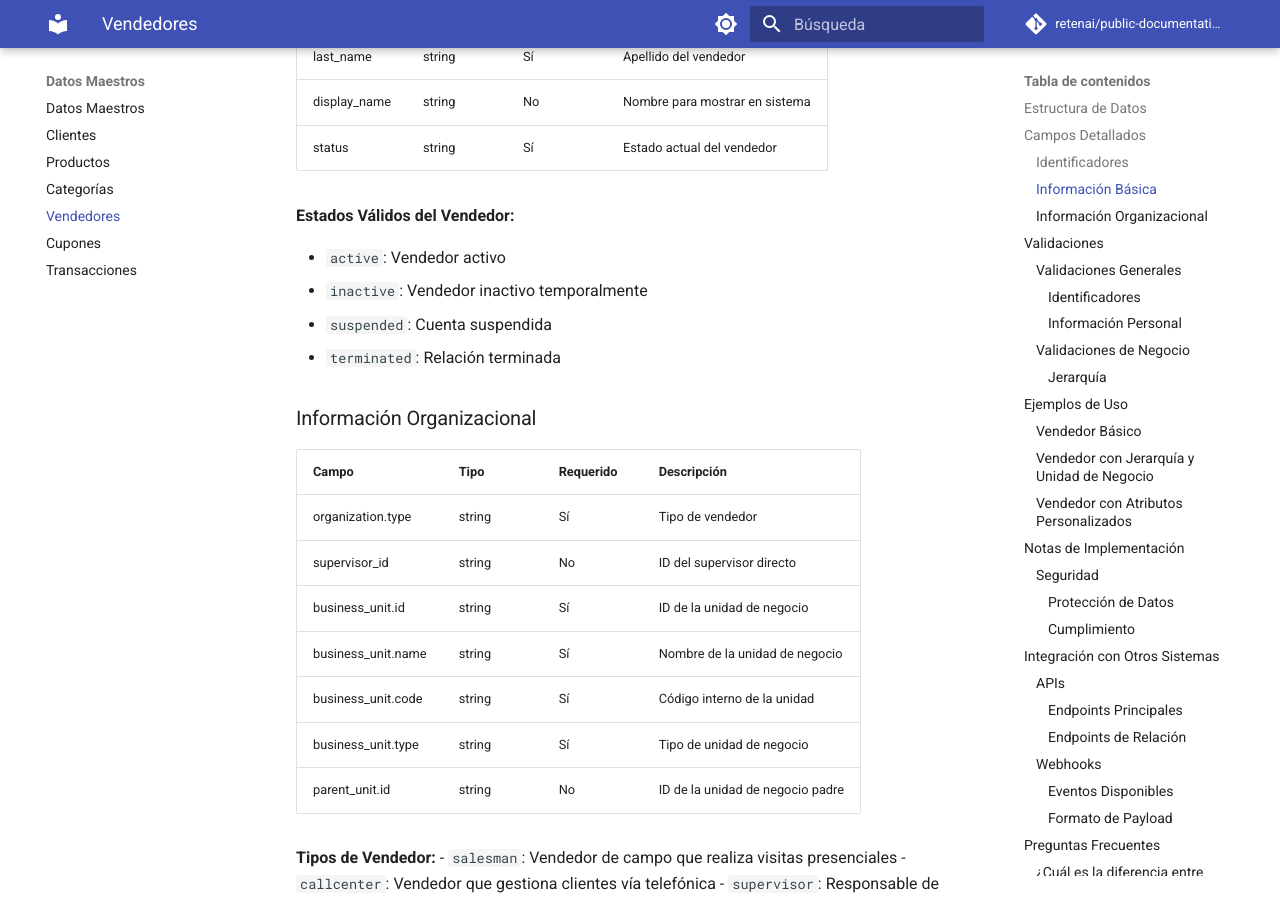
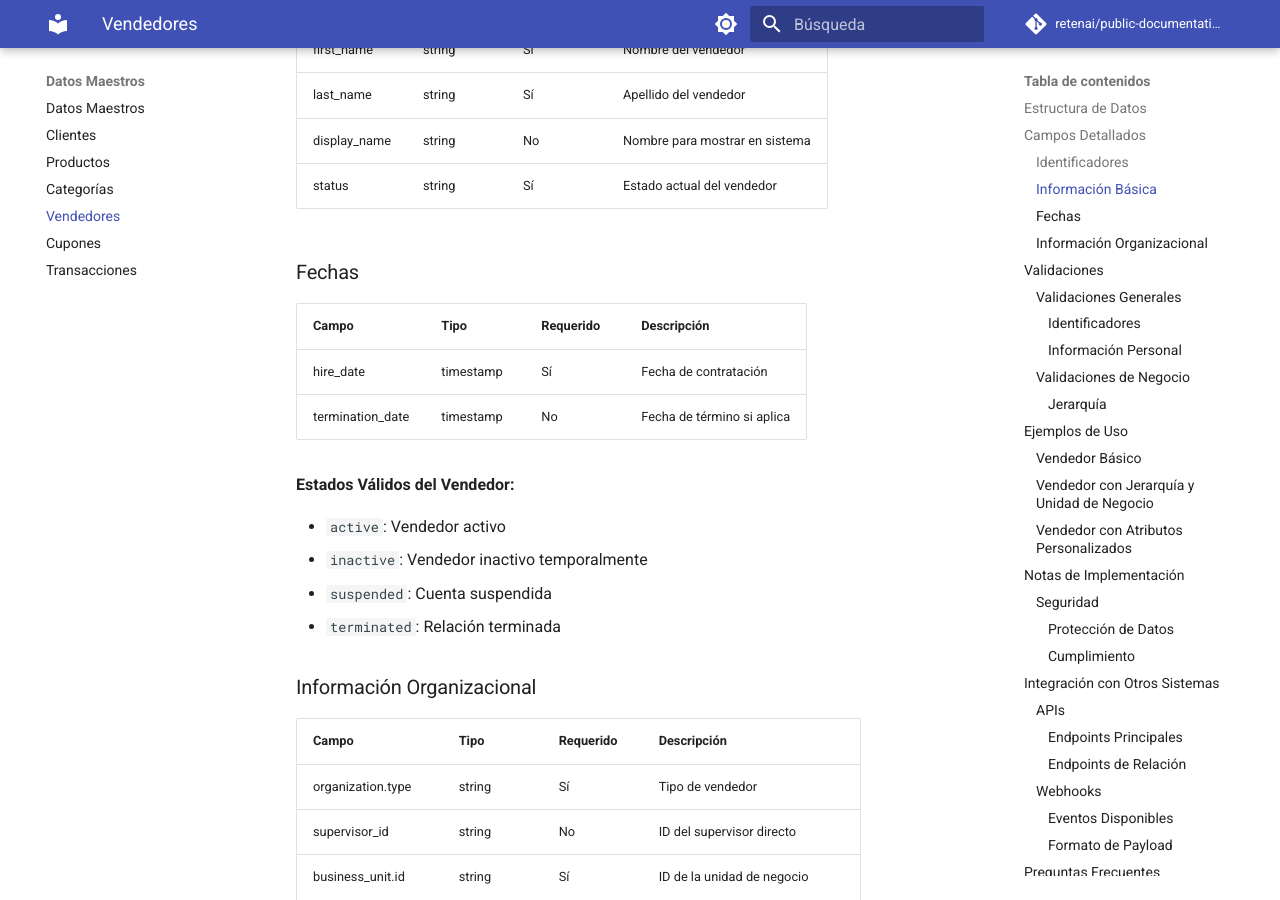
Before and after one commit to retenai/public-documentation, an MkDocs documentation site: the page built from docs/master-data/seller/README.md, in a window 1280 px wide and 900 px high, scrolled down 1869 px. Built offline with MkDocs 1.6.1 and Material for MkDocs 9.7.7, drawn with Linux system fonts in a browser that asks for light colours; comment, search, counter and statistics services are not loaded; some of the changed text lies outside the part shown.

Commit message:
refactor(seller): Group relevant dates into dates structure
- Move hire_date and termination_date into dates object

- Add dates documentation section

- Update examples with new dates structure

```diff
--- a/docs/master-data/seller/README.md
+++ b/docs/master-data/seller/README.md
@@ -78,6 +80,13 @@ Los vendedores son los usuarios del CPG (Consumer Packaged Goods) que interactú
 | last_name    | string | Sí        | Apellido del vendedor          |
 | display_name | string | No        | Nombre para mostrar en sistema |
 | status       | string | Sí        | Estado actual del vendedor     |
+
+### Fechas
+
+| Campo            | Tipo      | Requerido | Descripción                |
+| ---------------- | --------- | --------- | -------------------------- |
+| hire_date        | timestamp | Sí        | Fecha de contratación      |
+| termination_date | timestamp | No        | Fecha de término si aplica |
 
 **Estados Válidos del Vendedor:**
 
@@ -150,6 +159,10 @@ Los vendedores son los usuarios del CPG (Consumer Packaged Goods) que interactú
     "display_name": "Juan P."
   },
   "status": "active",
+  "dates": {
+    "hire_date": "2024-01-01T00:00:00Z",
+    "termination_date": null
+  },
   "contacts": [{
     "email": "juan.perez@cpg.com",
     "phone": "+56912345678",
```
Also changed, not shown: other parts of docs/master-data/seller/README.md (+4 -2 lines).
